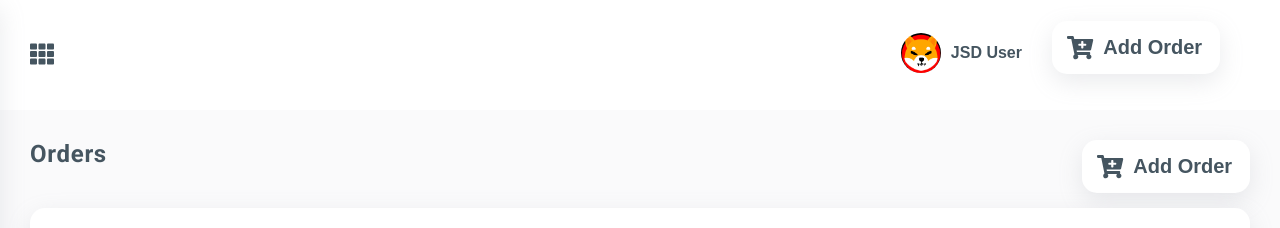
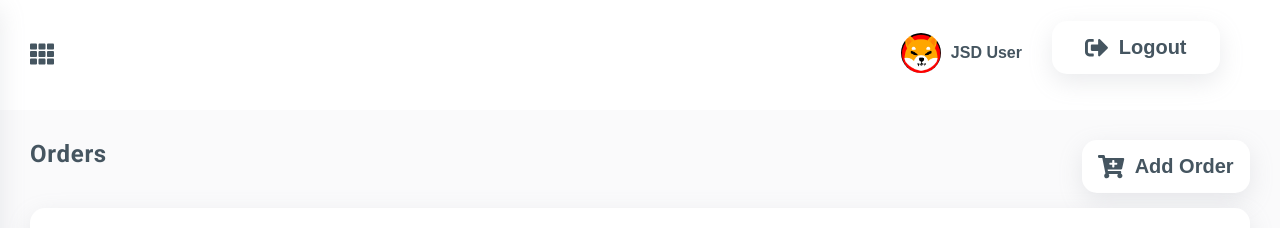
Before and after one commit to anpnguyen/react-typescript-template, a React (Create React App) app: page /orders in a window 1280 px wide. Shown: the top 228 px of the page. Built offline with nearby package versions, Linux system fonts and the light colour scheme; no server answers.

Commit message:
refactor(component): Refactored the button component and styling

```diff
--- a/src/components/button/Button.css
+++ b/src/components/button/Button.css
@@ -11,6 +11,7 @@
     width: 100%;
     background-color: transparent;
     display: flex;
+    justify-content: center;
 }
 
 .button > p {
--- a/src/components/button/Button.tsx
+++ b/src/components/button/Button.tsx
@@ -1,17 +1,19 @@
-import { faCartPlus } from '@fortawesome/free-solid-svg-icons';
+import { IconProp } from '@fortawesome/fontawesome-svg-core';
 import { FontAwesomeIcon } from '@fortawesome/react-fontawesome';
 import './Button.css';
 
 interface IButtonProps {
-    handleCloseOrderForm?(): void;
+    onClick?(): void;
+    title: string;
+    icon: IconProp;
 }
 
-export const Button = (): JSX.Element => {
+export const Button = (props: IButtonProps): JSX.Element => {
     return (
         <div className="button__wrapper">
-            <button className="button">
-                <FontAwesomeIcon icon={faCartPlus} className="button__icon" />
-                <p>Add order</p>
+            <button className="button" onClick={props.onClick}>
+                <FontAwesomeIcon icon={props.icon} className="button__icon" />
+                <p>{props.title}</p>
             </button>
         </div>
     );
```
